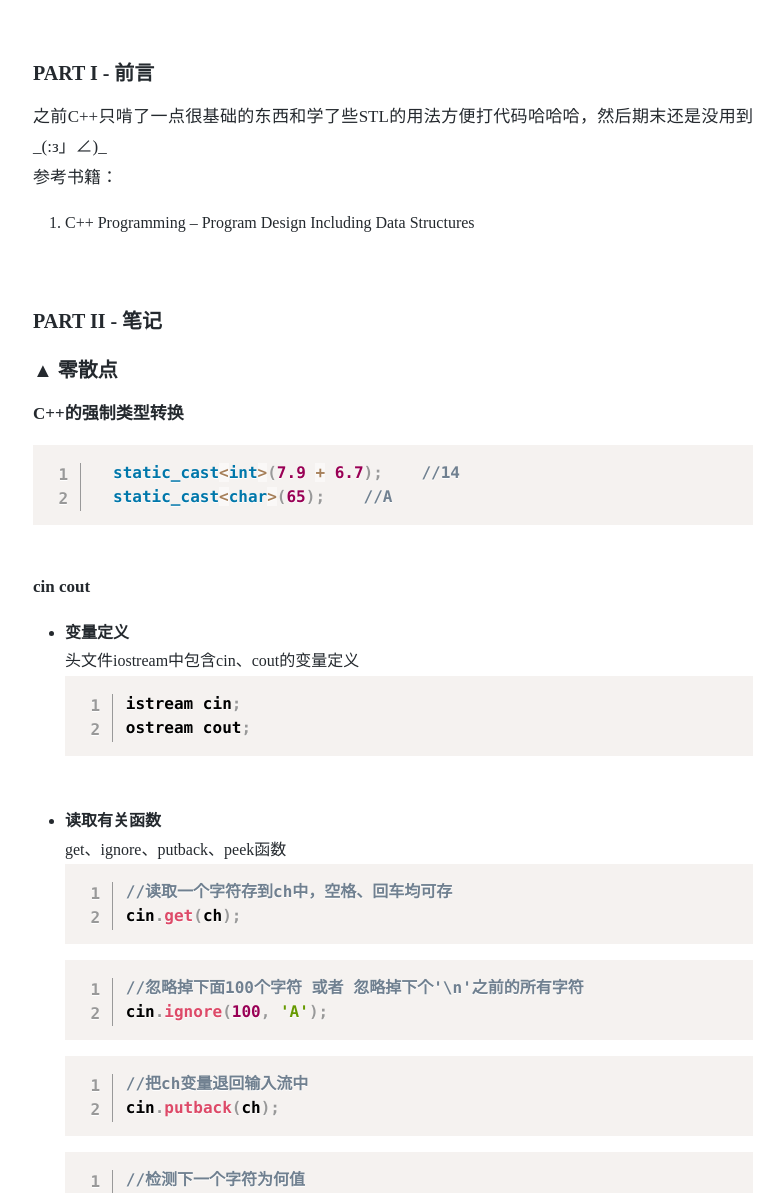
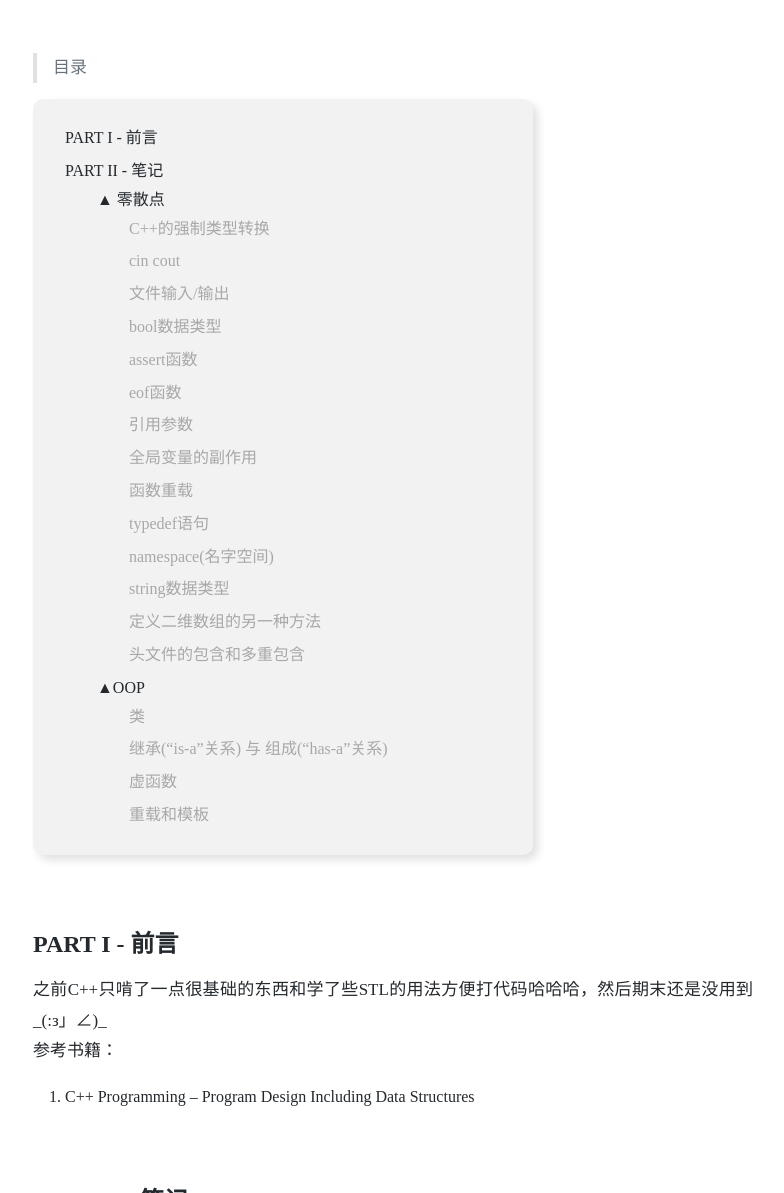
Before and after one commit to houzaj/houzaj.github.io, a Jekyll site: the page built from _posts/2018-1-8-cpp_summary.md, in a window 1280 px wide and 1400 px high, scrolled down 476 px, cut to the strip 207-1400 px from the top of the window. Shown: the whole strip, without its empty margins (247-1031 px from the left). Built offline with Jekyll 4.4.1, drawn with Linux system fonts in a browser that asks for light colours; nearby versions of some CDN libraries; comment, search, counter and statistics services are not loaded; some of the changed text lies outside the part shown.

Commit message:
modify artice

````diff
--- a/_posts/2018-1-8-cpp_summary.md
+++ b/_posts/2018-1-8-cpp_summary.md
@@ -15,22 +15,28 @@ tags: Programming
 
 <br>
 
-### PART I - 前言
+> 目录
+
+* CATAlOGY
+{:toc}
+
+<br>
+## PART I - 前言
 之前C++只啃了一点很基础的东西和学了些STL的用法方便打代码哈哈哈，然后期末还是没用到 \_(:з」∠)_
 参考书籍：
 1. C++ Programming -- Program Design Including Data Structures
 
 <br>
-
-### PART II - 笔记
+{:toc}
+## PART II - 笔记
 ### ▲ 零散点
-**C++的强制类型转换**
+#### **C++的强制类型转换**
 ```cpp
   static_cast<int>(7.9 + 6.7);    //14
   static_cast<char>(65);    //A
 ```
-<br>
-**cin cout**
+
+#### **cin cout**
 - **变量定义**
 头文件iostream中包含cin、cout的变量定义
 ```cpp
@@ -142,7 +148,7 @@ cin.clear();
     ```
 
 <br>
-**文件输入/输出**
+#### **文件输入/输出**
 恕我直言，OJ生成随机数据常用……
 大致模板如下：
 ```cpp
@@ -165,13 +171,13 @@ cin.clear();
 ```
 可把inData改为cin，outData改为cout，这样就直接变成文本重定向
 <br>
-**bool数据类型**
+#### **bool数据类型**
 ```cpp
   bool is_valid = true;  //相当于 = 1
   bool is_valid = false; //相当于 = 0
 ```
 <br>
-**assert函数**
+#### **assert函数**
 终止程序执行，指出发生错误的表达式，包含错误源代码的文件名等，对提高代码质量起很大作用
 需包含头文件cassert或assert.h
 ```cpp
@@ -188,7 +194,7 @@ cin.clear();
 ```
 另外，可在预处理指令`#include <cassert>`前加入`#define NDEBUG`取消所有assert语句
 <br>
-**eof函数**
+#### **eof函数**
 检测输入流变量是否遇到了文件结束标志
 在遇到文件结束标志时返回true，否则返回false
 ```cpp
@@ -197,7 +203,7 @@ cin.clear();
   }
 ```
 <br>
-**引用参数**
+#### **引用参数**
 引用参数接受实参的内存地址，因此在以下三种情况中十分适用：
 1. 要从参数中返回多一个值，如`扩展欧几里德算法`：
 ```cpp
@@ -224,11 +230,11 @@ cin.clear();
 3. 传递地址可以节省拷贝大量数据所需的内存空间和时间
 
 <br>
-**全局变量的副作用**
+#### **全局变量的副作用**
 若多个函数都使用到某个全局变量，一旦出现差错，就很难发现是由哪个函数引起的
 在某个部分引起全局变量错误，易误以为是由另一部分引起的。
 <br>
-**函数重载**
+#### **函数重载**
 函数重载为多个函数使用同个名字，每个函数必须有不同的行参列表
 ```cpp
 //可用函数larger判断两个int, char, double, string型变量的最大值，使用时无需使用四个函数，只需larger这一个函数
@@ -245,7 +251,7 @@ cin.clear();
 **枚举类型**
 略
 <br>
-**typedef语句**
+#### **typedef语句**
 创建已定义数据类型别名，常用来简化数据类型名
 ```cpp
   typedef unsigned long long ull;
@@ -257,7 +263,7 @@ cin.clear();
   }
 ```
 <br>
-**namespace(名字空间)**
+#### **namespace(名字空间)**
 ANSI/ISO标准C++试图用namespace来解决全局标识符名字重复的问题
 ```cpp
   namespace temp{
@@ -284,7 +290,7 @@ ANSI/ISO标准C++试图用namespace来解决全局标识符名字重复的问题
   }
 ```
 <br>
-**string数据类型**
+#### **string数据类型**
 string是C++的字符串，比起C语言中用字符数组那是简单得多，具体语法如下：
 ```cpp
   int len, pos;
@@ -300,7 +306,7 @@ string是C++的字符串，比起C语言中用字符数组那是简单得多，
   str1.swap(str2);  //交换子串， str1 == "World", str2 == "Hello"
 ```
 <br>
-**定义二维数组的另一种方法**
+#### **定义二维数组的另一种方法**
 先用typedef定义一个二位数组数据类型，然后用该类型来定义数组
 ```cpp
   const int row = 20;
@@ -309,7 +315,7 @@ string是C++的字符串，比起C语言中用字符数组那是简单得多，
   tableType matrix;
 ```
 <br>
-**头文件的包含和多重包含**
+#### **头文件的包含和多重包含**
 ```cpp
   #include <iostream>   //系统提供的头文件用 < >
   #include "myHeaderFile.h"   //用户定义的用 " "
@@ -325,7 +331,7 @@ string是C++的字符串，比起C语言中用字符数组那是简单得多，
 <br>
 
 ### ▲OOP
-**类**
+#### **类**
 - **类定义**
 如定义clockType类
 ```cpp
@@ -536,7 +542,7 @@ string是C++的字符串，比起C语言中用字符数组那是简单得多，
 如果类的所有数据成员都是公有成员，不包含任何成员函数，那么一般使用结构体
 <br>
 
-**继承("is-a"关系) 与 组成("has-a"关系)**
+#### **继承("is-a"关系) 与 组成("has-a"关系)**
 - **继承**
 从现有类的基础上创建新类
   - `派生类(Derived class)` : 创建的新类，创建的新类的新类……
@@ -756,7 +762,7 @@ string是C++的字符串，比起C语言中用字符数组那是简单得多，
     3. `多态`： 使用相同表达式指定不同操作的能力
 
 <br>
-**虚函数**
+#### **虚函数**
 参考1里面似乎写的不好，或者是本人愚笨...故用[百度百科——虚函数](https://baike.baidu.com/item/%E8%99%9A%E5%87%BD%E6%95%B0/2912832?fr=aladdin)和[知乎——c++虚函数的作用是什么？](https://www.zhihu.com/question/23971699)加以辅助
 在某基类中声明为 virtual 并在一个或多个派生类中被重新定义的成员函数，可实现多态性，通过指向派生类的基类指针或引用，访问派生类中同名覆盖成员函数
 虚函数的绑定发生在程序执行期间(动态绑定 Run-time Binding)，在编译时，编译器向系统提供必要信息，使得运行时系统能产生实际代码来调用相应函数
@@ -801,7 +807,7 @@ string是C++的字符串，比起C语言中用字符数组那是简单得多，
 ```
 <br>
 
-**重载和模板**
+#### **重载和模板**
 - **this指针**
 this指针为指向对象自己的指针
 ```cpp
--- a/assets/css/github-markdown.css
+++ b/assets/css/github-markdown.css
@@ -637,3 +637,34 @@ li p:nth-child(2) {
 .markdown-body hr {
   border-bottom-color: #eee;
 }
+
+#markdown-toc li a {
+    text-decoration: none;
+}
+
+#markdown-toc li {
+    list-style: none;
+}
+
+#markdown-toc ul {
+    list-style: none;
+}
+
+#markdown-toc li > ul > li > ul {
+    color: #A8A8A8;
+}
+
+#markdown-toc li a:hover{
+    color: #22A7F0;
+}
+
+#markdown-toc {
+  background: #F2F2F2;
+  padding-top: 25px;
+  padding-bottom: 25px;
+  border-color: #595959;
+  border-width: 5px;
+  border-radius: 10px;
+  width: 500px;
+  box-shadow: 5px 5px 8px #E1E1E1;
+}
````
Also changed, not shown: assets/js/index.min.js, assets/js/prism.js, 4 other files.
